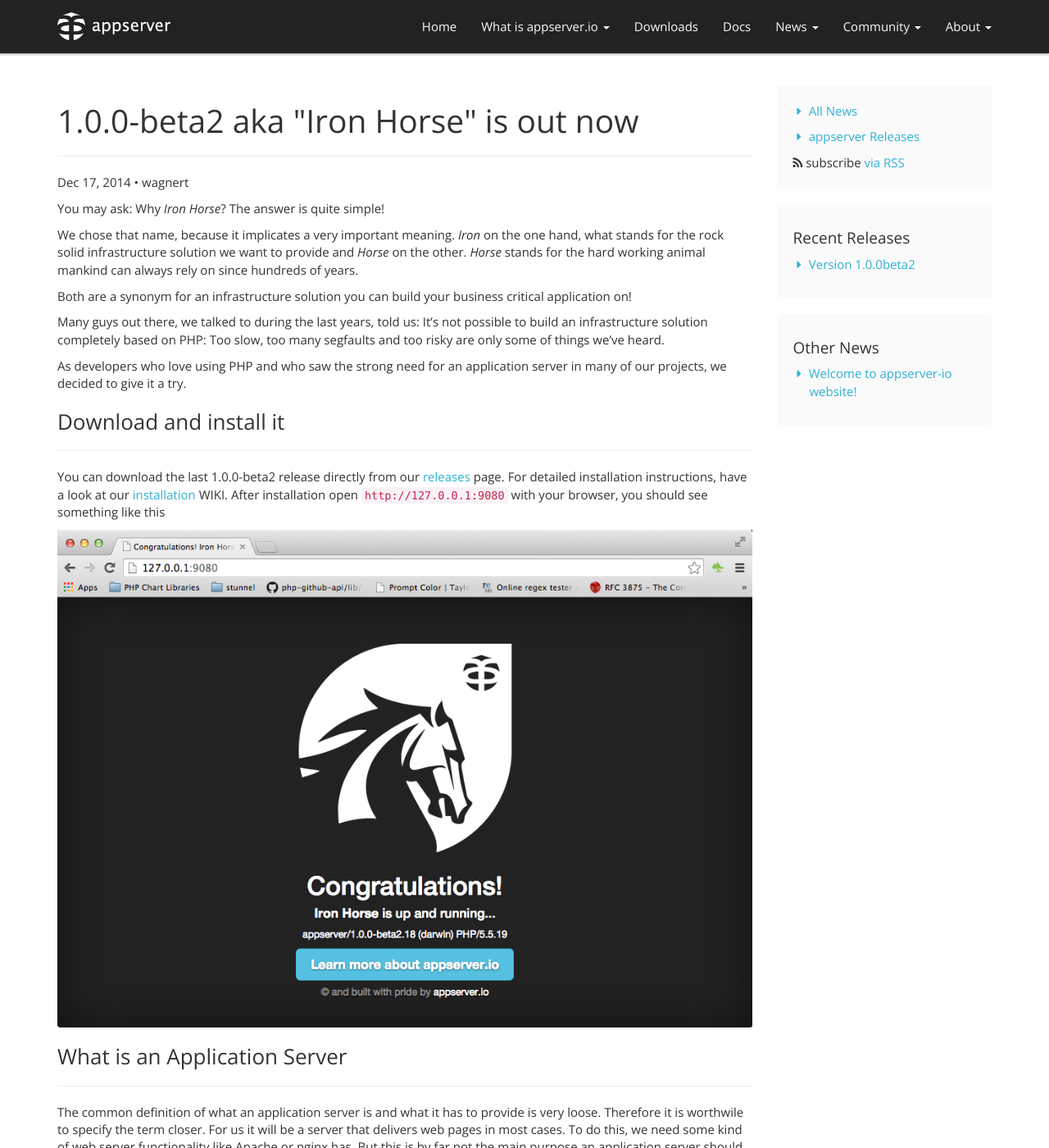
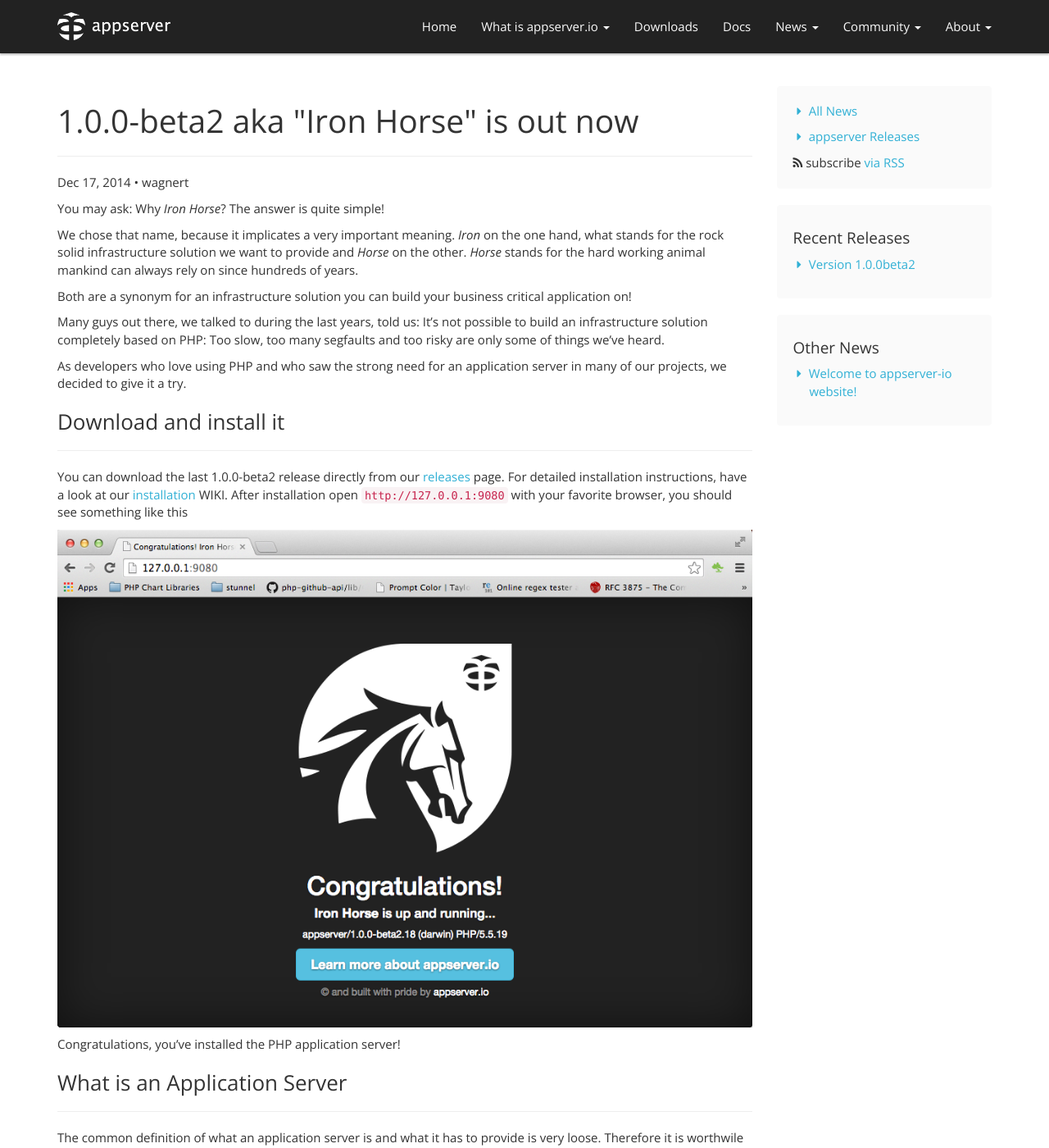
Before and after one commit to appserver-io/appserver, a Jekyll site: the page built from _posts/2014-12-17-iron-horse-is-out-now.md, in a window 1280 px wide and 1400 px high. Shown: the whole window at 82% size. Built offline with Jekyll 4.4.1, drawn with Linux system fonts in a browser that asks for light colours; nearby versions of some CDN libraries; library files that are not in the unit come from our copies; Markdown is read by kramdown in place of the engine named in the settings.

Commit message:
Update 2014-12-17-iron-horse-is-out-now.md

```diff
--- a/_posts/2014-12-17-iron-horse-is-out-now.md
+++ b/_posts/2014-12-17-iron-horse-is-out-now.md
@@ -25,9 +25,11 @@
 ### Download and install it
 ***
 
-You can download the last 1.0.0-beta2 release directly from our [releases](https://github.com/appserver-io/appserver/releases) page. For detailed installation instructions, have a look at our [installation](https://github.com/appserver-io/appserver/wiki/01.-Installation) WIKI. After installation open `http://127.0.0.1:9080` with your browser, you should see something like this
+You can download the last 1.0.0-beta2 release directly from our [releases](https://github.com/appserver-io/appserver/releases) page. For detailed installation instructions, have a look at our [installation](https://github.com/appserver-io/appserver/wiki/01.-Installation) WIKI. After installation open `http://127.0.0.1:9080` with your favorite browser, you should see something like this
 
 ![You successfully installed Iron Horse]({{ "/assets/img/ironhorse-installed.png" | prepend: site.baseurl }} "You successfully installed Iron Horse")
+
+Congratulations, you've installed the PHP application server!
 
 ### What is an Application Server
 ***
```
